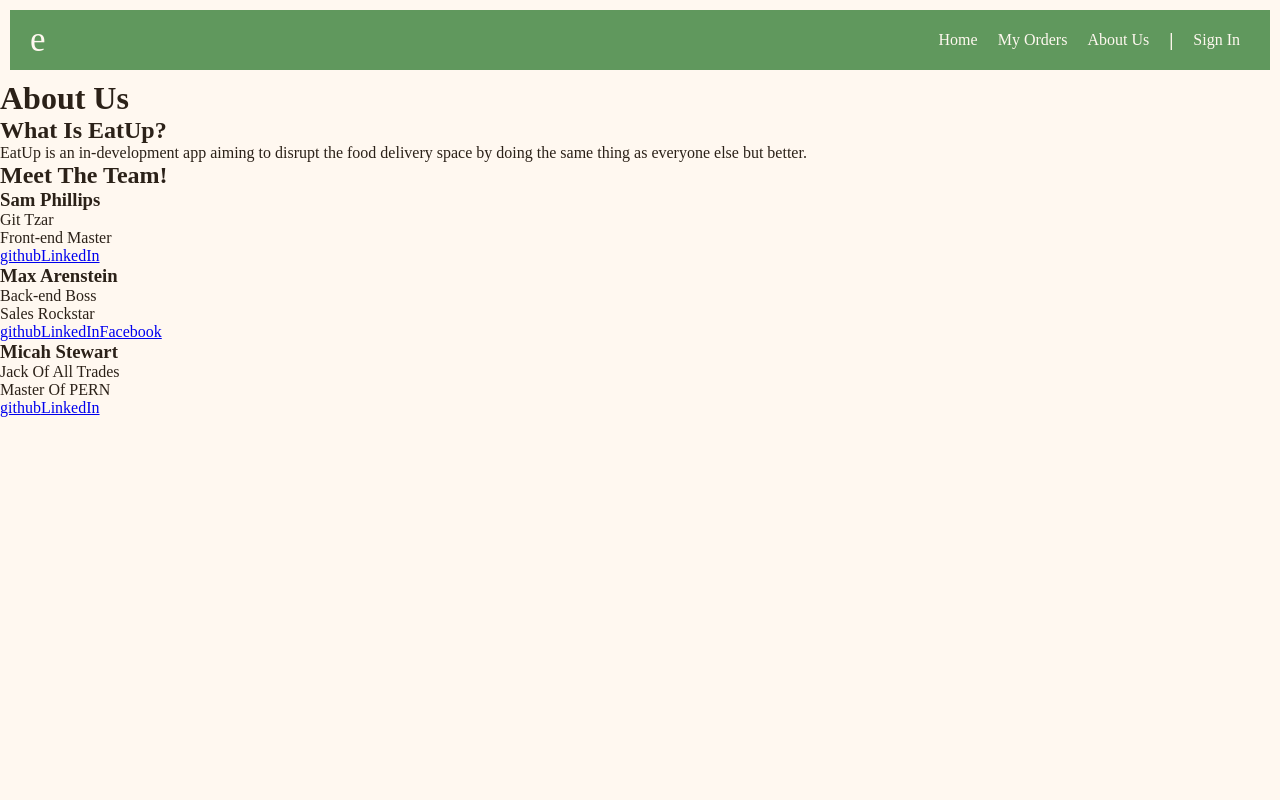
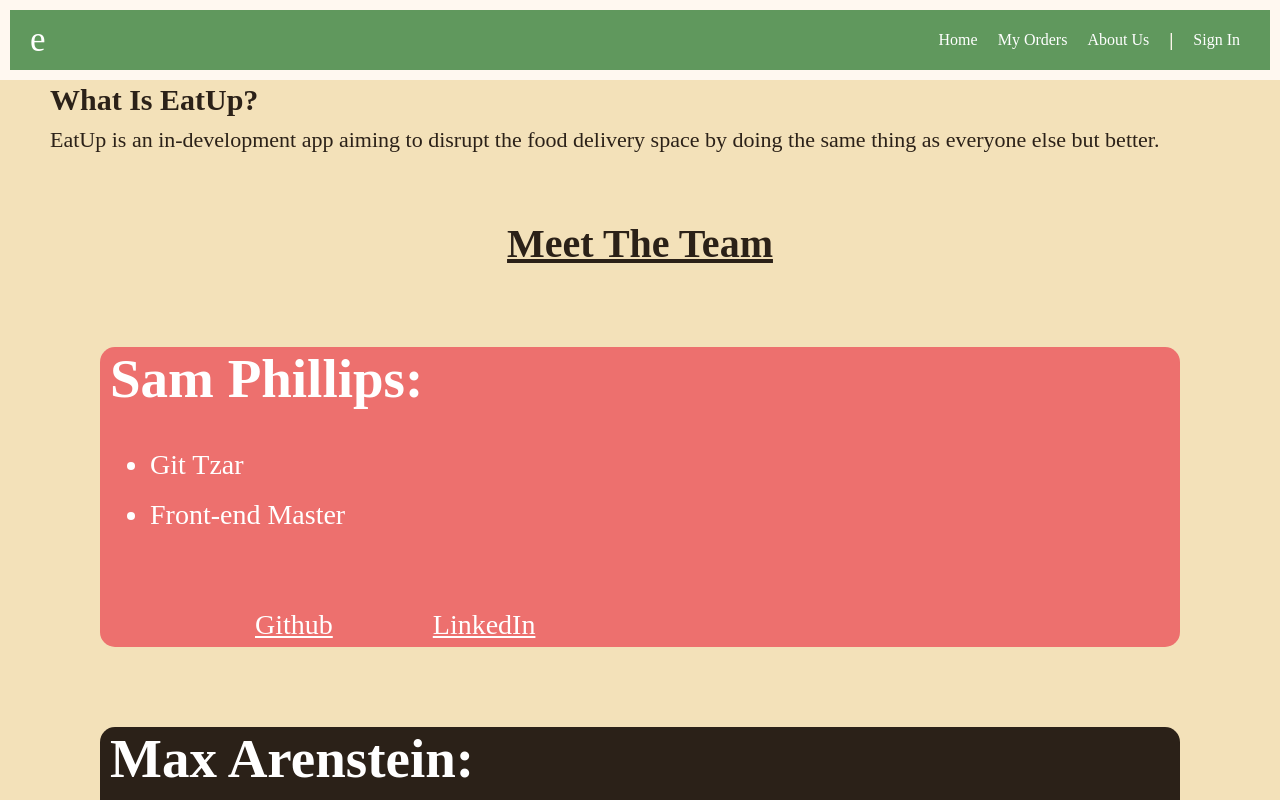
Before and after one commit to samkphillips/EatUp, a React (Create React App) app in the folder main/client/: page /aboutus in a window 1280 px wide. Shown: the top 800 px of the page. Built offline with nearby package versions, Linux system fonts and the light colour scheme.

Commit message:
aboutus css

```diff
--- a/main/client/src/components/Nav.jsx
+++ b/main/client/src/components/Nav.jsx
@@ -10,7 +10,7 @@
         <h3>Welcome {user.email}!</h3>
         <NavLink to="/" className="navlinks">Home</NavLink>
         <NavLink to="/myorders" className="navlinks">My Orders</NavLink>
-        <NavLink to="/aboutus" className="navlinks">About Us</NavLink>
+        <NavLink to="/aboutus" className="navlinks about-nav">About Us</NavLink>
         <h3>|</h3>
         <NavLink onClick={handleLogOut} to="/" className="navlinks">
           Sign Out
--- a/main/client/src/pages/AboutUs.js
+++ b/main/client/src/pages/AboutUs.js
@@ -1,46 +1,61 @@
 import React from 'react'
+import '../styles/App.css'
 
 export default function AboutUs() {
   return (
-    <div>
-    <div>
-      <h1>About Us</h1>
-    </div>
-    <div>
-      <h2>What Is EatUp?</h2>
+    <div className="about-background">
+    <div className="site">
+      <h2 className="EatUp">What Is EatUp?</h2>
       <p>EatUp is an in-development app aiming to disrupt the food delivery space by doing the same thing as everyone else but better.</p>
     </div>
-    <div>
-      <h2>Meet The Team!</h2>
-    </div>
-    <div>
-      <h3>Sam Phillips</h3>
-      <ul>
+      <h2 className="meet">Meet The Team</h2>
+    <div className="whole-team">
+    <div className="team s-card">
+      <h3>Sam Phillips:</h3>
+      <ul className="bullet">
         <li>Git Tzar</li>
         <li>Front-end Master</li>
       </ul>
-      <a href='https://github.com/samkphillips'>github</a>
-      <a href='https://www.linkedin.com/in/sam-k-phillips/'>LinkedIn</a>
+      <div className="about-links">
+        <ul className="bullet links">
+      <li><a href='https://github.com/samkphillips' target='blank'>Github</a></li>
+      <li><a href='https://www.linkedin.com/in/sam-k-phillips/' target='blank'>LinkedIn</a></li>
+      </ul>
+      </div>
     </div>
-    <div>
-      <h3>Max Arenstein</h3>
-      <ul>
+    <div className="team m-card">
+      <h3>Max Arenstein:</h3>
+      <ul className="bullet">
         <li>Back-end Boss</li>
         <li>Sales Rockstar</li>
       </ul>
-      <a href='https://github.com/mistermindx'>github</a>
-      <a href='https://www.linkedin.com/in/max-arenstein/'>LinkedIn</a>
-      <a href='https://www.facebook.com/max.arenstein/'>Facebook</a>
+      <div className="about-links">
+        <ul className="bullet links">
+      <li><a href='https://github.com/mistermindx' target='blank'>Github</a></li>
+      <li><a href='https://www.linkedin.com/in/max-arenstein/' target='blank'>LinkedIn</a></li>
+      <li><a href='https://www.facebook.com/max.arenstein/' target='blank'>Facebook</a></li>
+      </ul>
+      </div>
     </div>
-    <div>
-      <h3>Micah Stewart</h3>
-      <ul>
+    <div className="team ms-card">
+      <h3>Micah Stewart:</h3>
+      <ul className="bullet">
         <li>Jack Of All Trades</li>
         <li>Master Of PERN</li>
       </ul>
-      <a href='https://github.com/thrillisreal'>github</a>
-      <a href='https://www.linkedin.com/in/micahdstewart/'>LinkedIn</a>
-    </div>
+      <div className="about-links">
+        <ul className="bullet links">
+      <li><a href='https://github.com/thrillisreal' target='blank'>Github</a></li>
+      <li><a href='https://www.linkedin.com/in/micahdstewart/' target='blank'>LinkedIn</a></li>
+      </ul>
+      </div>
+      </div>
+      </div>
+      <footer className="about-foot">
+      <ul>
+        <li>hi</li>
+      </ul>
+      </footer>
     </div>
   )
 }
--- a/main/client/src/styles/App.css
+++ b/main/client/src/styles/App.css
@@ -63,3 +63,107 @@
   text-decoration: none;
   color: #fff8f0;
 }
+
+.EatUp{
+  font-size: 30px;
+}
+.site p{
+  font-size: 22px;
+}
+
+.site{
+  margin: 50px auto;
+  margin-left: 50px;
+  margin-bottom: 60px;
+  line-height: 40px;
+  margin-top: 0px;
+}
+
+
+.about-background{
+  height: 200vh;
+  margin-top: 0px;
+  background: #F3E1B9;
+}
+
+.whole-team h2{
+  text-align: center;
+  font-size: 30px;
+}
+.team h3{
+  font-size: 55px;
+  color: white;
+  margin-left: 10px;
+}
+.team h4{
+  font-size: 25px;
+}
+.bullet{
+  margin-top: 30px;
+  font-size: 28px;
+  margin-left: 50px;
+  line-height: 50px;
+  color: white;
+}
+.links{
+  display: flex;
+  margin-top:60px;
+  color: white;
+}
+.links li{
+  margin-left: 100px;
+  text-decoration: none;
+  list-style: none;
+}
+a:link {
+  color: white;
+  background-color: transparent;
+}
+a:visited {
+  color: #2B2118;
+  background-color: transparent;
+  text-decoration: none;}
+a:hover {
+    color: red;
+    background-color: transparent;
+    text-decoration: underline;
+  }
+.meet{
+  text-align: center;
+  font-size: 40px;
+  text-decoration: underline;
+}
+.s-card{
+  background-color: #ED706E;
+}
+.m-card{
+  background-color: #2b2118;
+}
+.ms-card{
+  background-color: #79A9D1;
+}
+.team-container{
+  margin: 0 auto
+}
+.team{
+  margin-top: 80px;
+  font-size: 20px;
+  height: 300px;
+  margin-left: 100px;
+  margin-right: 100px;
+  border-radius: 15px;
+}
+
+.about-links{
+  text-decoration: none;
+  margin: 5px;
+
+}
+
+.about-foot{
+  background: #60985d;
+  margin-top: 42px;
+  padding: 20px 20px;
+  margin-left: 10px;
+  margin-right: 10px;
+}
```
